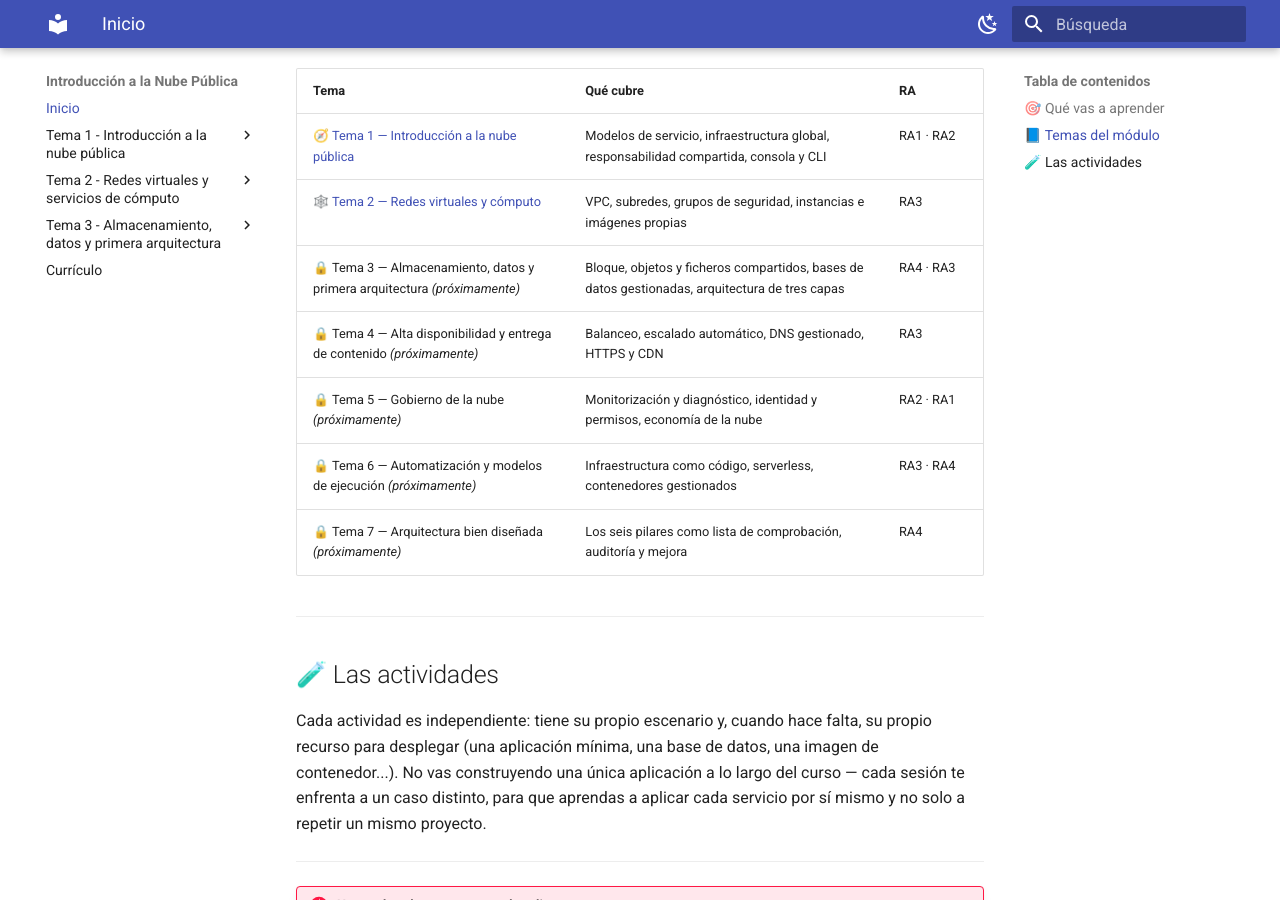
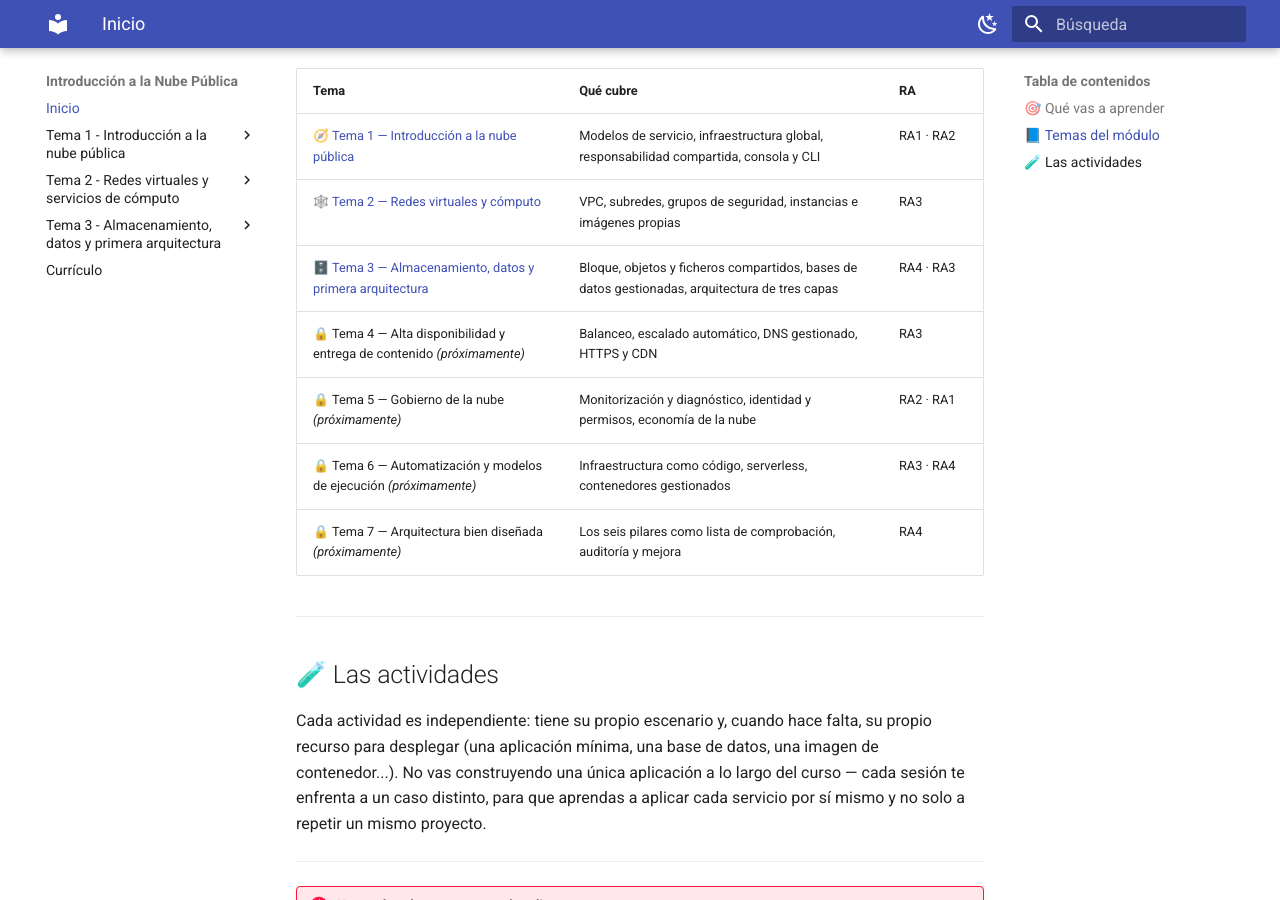
Before and after one commit to aitorventura/introduccion-nube, an MkDocs documentation site: the page built from docs/index.md, in a window 1280 px wide and 900 px high, scrolled down 861 px. Built offline with MkDocs 1.6.1 and Material for MkDocs 9.7.7, drawn with Linux system fonts in a browser that asks for light colours.

Commit message:
Desbloquea el Tema 3 en la página de inicio

```diff
--- a/docs/index.md
+++ b/docs/index.md
@@ -26,7 +26,7 @@ Los temas se van publicando a medida que avanza el curso. Los que todavía no es
 |------|-----------|-----|
 | 🧭 [Tema 1 — Introducción a la nube pública](tema1/index.md) | Modelos de servicio, infraestructura global, responsabilidad compartida, consola y CLI | RA1 · RA2 |
 | 🕸️ [Tema 2 — Redes virtuales y cómputo](tema2/index.md) | VPC, subredes, grupos de seguridad, instancias e imágenes propias | RA3 |
-| 🔒 Tema 3 — Almacenamiento, datos y primera arquitectura *(próximamente)* | Bloque, objetos y ficheros compartidos, bases de datos gestionadas, arquitectura de tres capas | RA4 · RA3 |
+| 🗄️ [Tema 3 — Almacenamiento, datos y primera arquitectura](tema3/index.md) | Bloque, objetos y ficheros compartidos, bases de datos gestionadas, arquitectura de tres capas | RA4 · RA3 |
 | 🔒 Tema 4 — Alta disponibilidad y entrega de contenido *(próximamente)* | Balanceo, escalado automático, DNS gestionado, HTTPS y CDN | RA3 |
 | 🔒 Tema 5 — Gobierno de la nube *(próximamente)* | Monitorización y diagnóstico, identidad y permisos, economía de la nube | RA2 · RA1 |
 | 🔒 Tema 6 — Automatización y modelos de ejecución *(próximamente)* | Infraestructura como código, serverless, contenedores gestionados | RA3 · RA4 |
```
